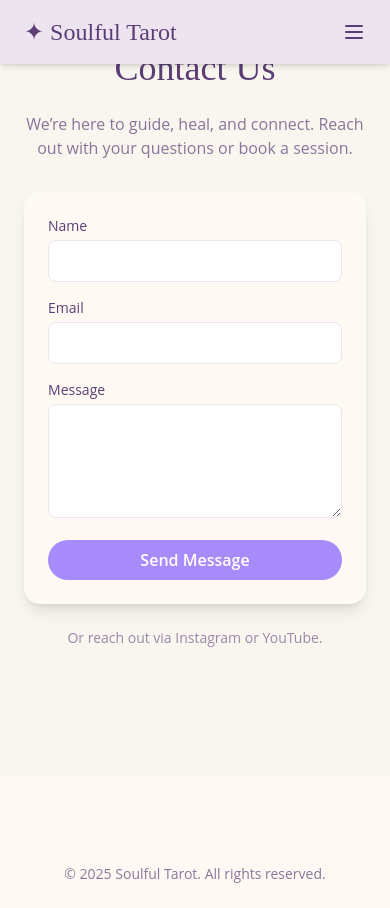
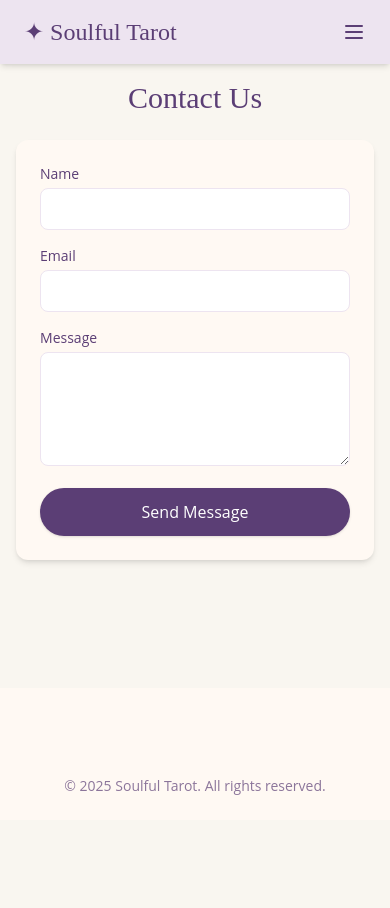
Before and after one commit to spearheadmango15/site1, a Next.js app: page /contact in a window 390 px wide. After the commit the page ends 844 px from the top, so only its background shows below. Built offline with nearby package versions, Linux system fonts and the light colour scheme.

Commit message:
Update contact.js

```diff
--- a/pages/contact.js
+++ b/pages/contact.js
@@ -5,55 +5,33 @@ import Head from 'next/head';
 export default function Contact() {
   return (
     <>
-      <Head>
-        <title>Contact – Soulful Tarot Journey By Aashi</title>
-      </Head>
+      <Head><title>Contact – Soulful Tarot</title></Head>
       <Navbar />
-
-      <main className="bg-mist text-deepPurple py-12 px-6">
-        <div className="max-w-xl mx-auto text-center">
-          <h1 className="text-4xl font-serif mb-6">Contact Us</h1>
-          <p className="text-md text-deepPurple/70 mb-8">
-            We’re here to guide, heal, and connect. Reach out with your questions or book a session.
-          </p>
-
-          <form className="bg-candle rounded-2xl shadow-lg p-6 text-left space-y-4">
-            <div>
-              <label className="block text-sm font-medium mb-1" htmlFor="name">Name</label>
-              <input
-                type="text"
-                id="name"
-                className="w-full border border-lavender bg-white rounded-lg px-4 py-2 focus:outline-none focus:ring-2 focus:ring-amethyst"
-              />
-            </div>
-
-            <div>
-              <label className="block text-sm font-medium mb-1" htmlFor="email">Email</label>
-              <input
-                type="email"
-                id="email"
-                className="w-full border border-lavender bg-white rounded-lg px-4 py-2 focus:outline-none focus:ring-2 focus:ring-amethyst"
-              />
-            </div>
-
-            <div>
-              <label className="block text-sm font-medium mb-1" htmlFor="message">Message</label>
-              <textarea
-                id="message"
-                rows="4"
-                className="w-full border border-lavender bg-white rounded-lg px-4 py-2 focus:outline-none focus:ring-2 focus:ring-amethyst"
-              ></textarea>
-            </div>
-
-            <button type="submit" className="btn-primary w-full mt-4">Send Message</button>
+      <main className="pt-20 bg-mist text-deepPurple px-4 py-12">
+        <div className="max-w-xl mx-auto">
+          <h1 className="text-3xl sm:text-4xl font-serif text-center mb-6">Contact Us</h1>
+          <form className="bg-candle p-6 rounded-xl shadow-md space-y-4">
+            {['Name', 'Email', 'Message'].map((label, i) => (
+              <div key={label}>
+                <label className="block text-sm font-medium mb-1">{label}</label>
+                {label !== 'Message' ? (
+                  <input
+                    type={label === 'Email' ? 'email' : 'text'}
+                    className="w-full border border-lavender rounded-lg px-3 py-2 focus:outline-none focus:ring-2 focus:ring-amethyst"
+                  />
+                ) : (
+                  <textarea rows={4}
+                    className="w-full border border-lavender rounded-lg px-3 py-2 focus:outline-none focus:ring-2 focus:ring-amethyst"
+                  />
+                )}
+              </div>
+            ))}
+            <button type="submit" className="w-full py-3 bg-deepPurple text-white rounded-full shadow hover:bg-deepPurple/90 transition">
+              Send Message
+            </button>
           </form>
-
-          <div className="mt-6 text-sm text-deepPurple/60">
-            Or reach out via Instagram or YouTube.
-          </div>
         </div>
       </main>
-
       <Footer />
     </>
   );
```
